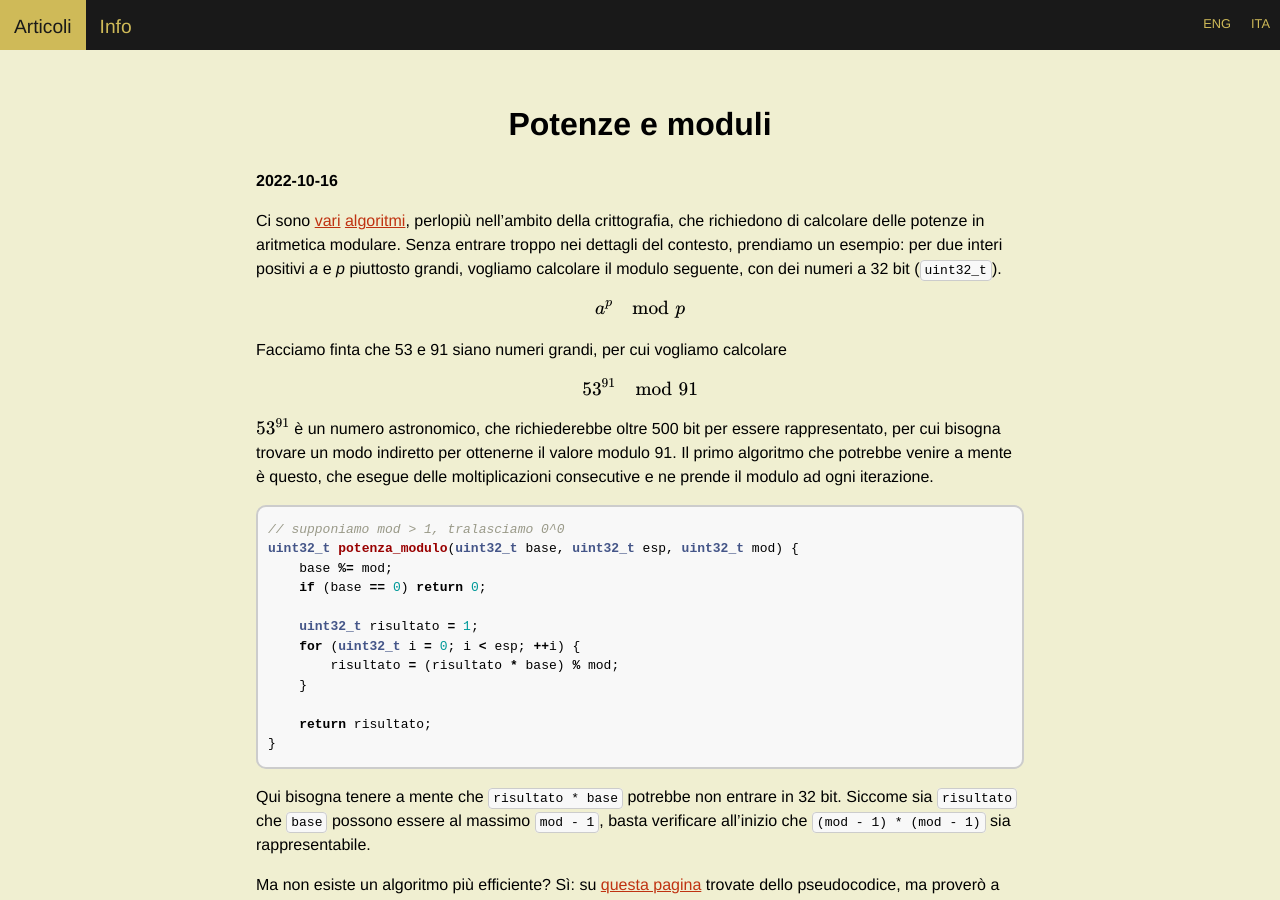
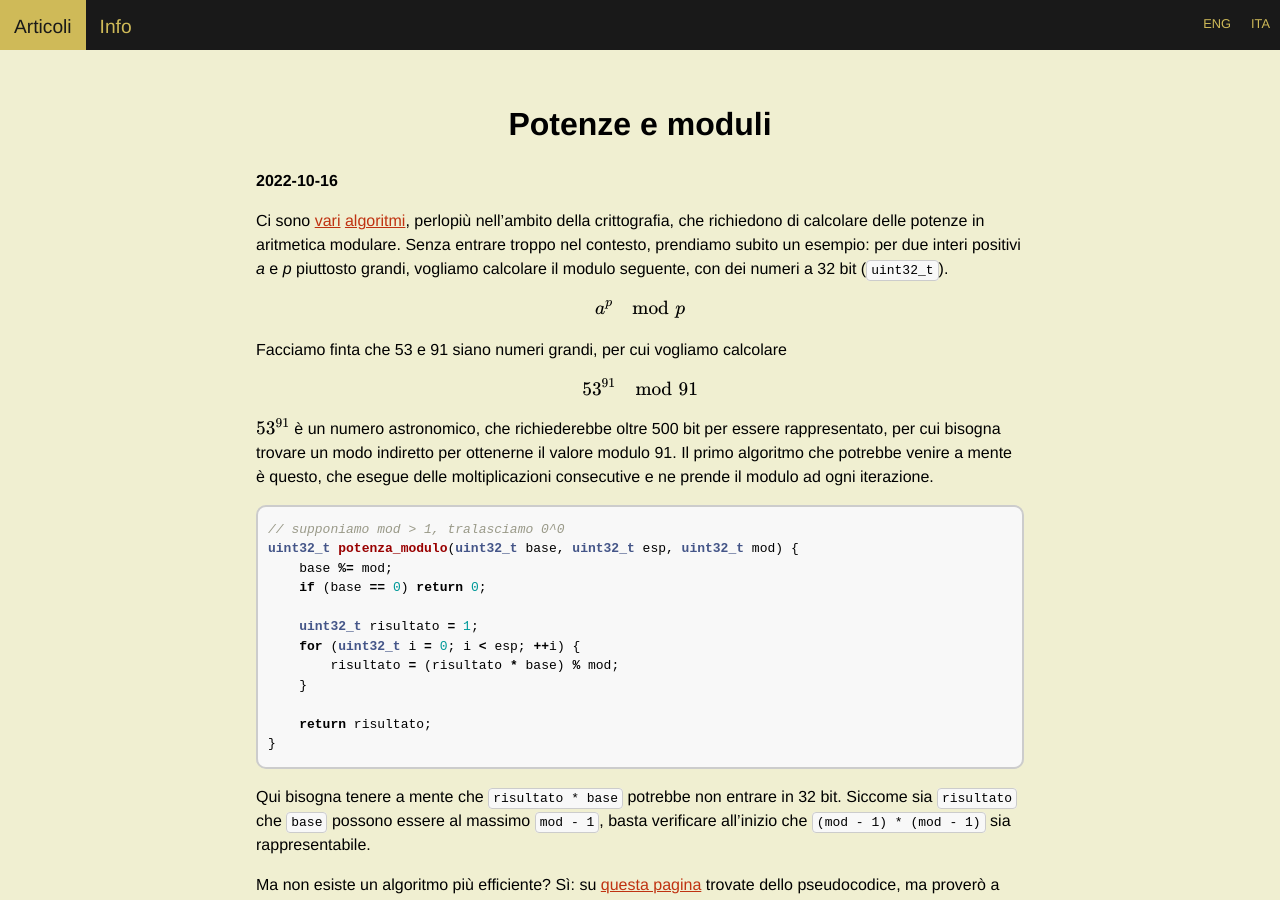
Before and after one commit to giorgiosav/giorgiosav.github.io, a Jekyll site: the page built from it/_posts/2022-10-16-mod-exp.md, in a window 1280 px wide and 900 px high. Built offline with Jekyll 4.4.1, drawn with Linux system fonts in a browser that asks for light colours.

Commit message:
modular exponentials

```diff
--- a/it/_posts/2022-10-16-mod-exp.md
+++ b/it/_posts/2022-10-16-mod-exp.md
@@ -9,7 +9,7 @@
 Ci sono [vari](https://it.wikipedia.org/wiki/Test_di_Fermat)
 [algoritmi](https://it.wikipedia.org/wiki/Test_di_Miller-Rabin), perlopiù
 nell'ambito della crittografia, che richiedono di calcolare delle potenze in
-aritmetica modulare. Senza entrare troppo nei dettagli del contesto, prendiamo un
+aritmetica modulare. Senza entrare troppo nel contesto, prendiamo subito un
 esempio: per due interi positivi _a_ e _p_ piuttosto grandi, vogliamo calcolare il modulo
 seguente, con dei numeri a 32 bit (`uint32_t`).
 
```
